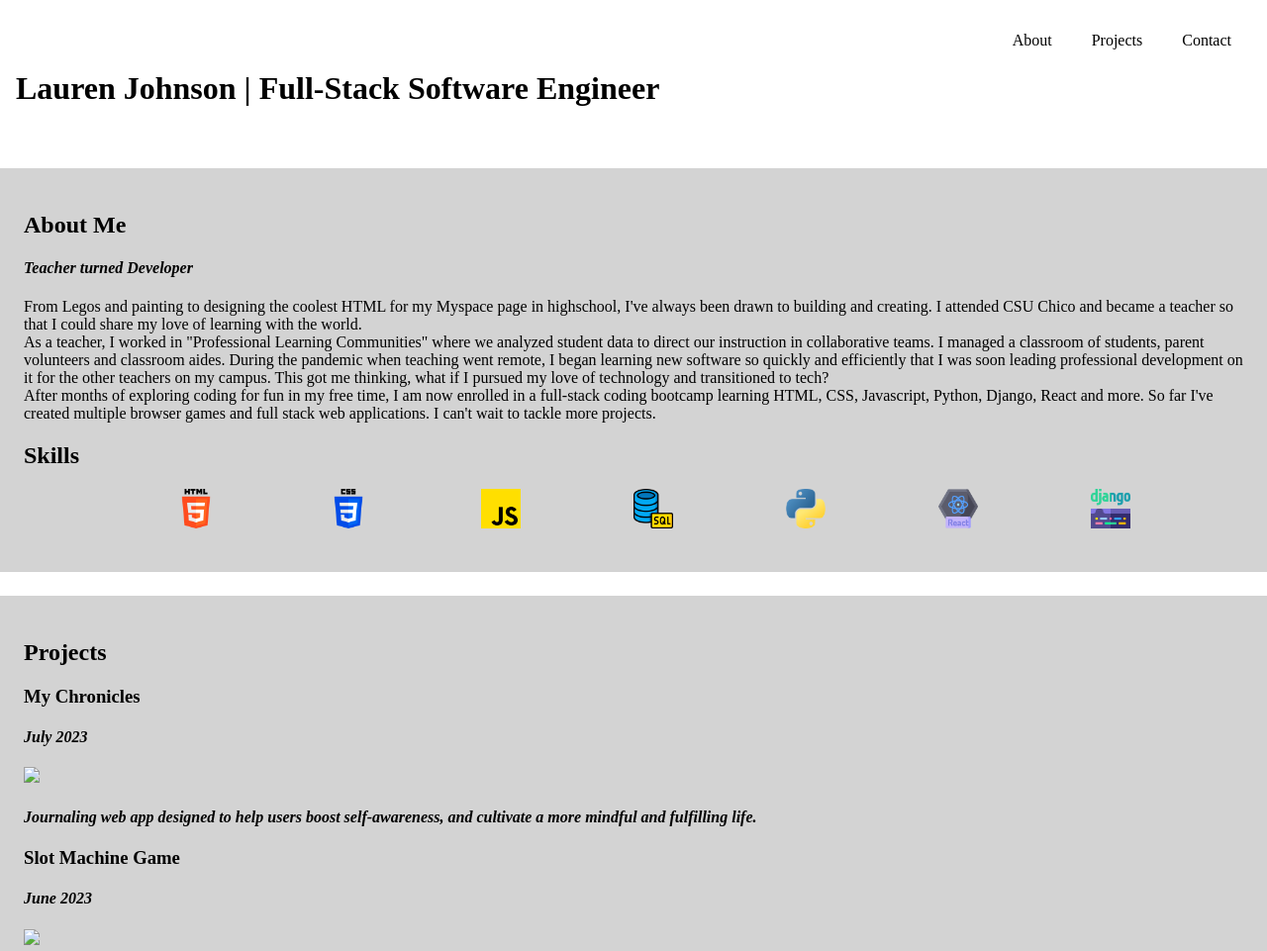
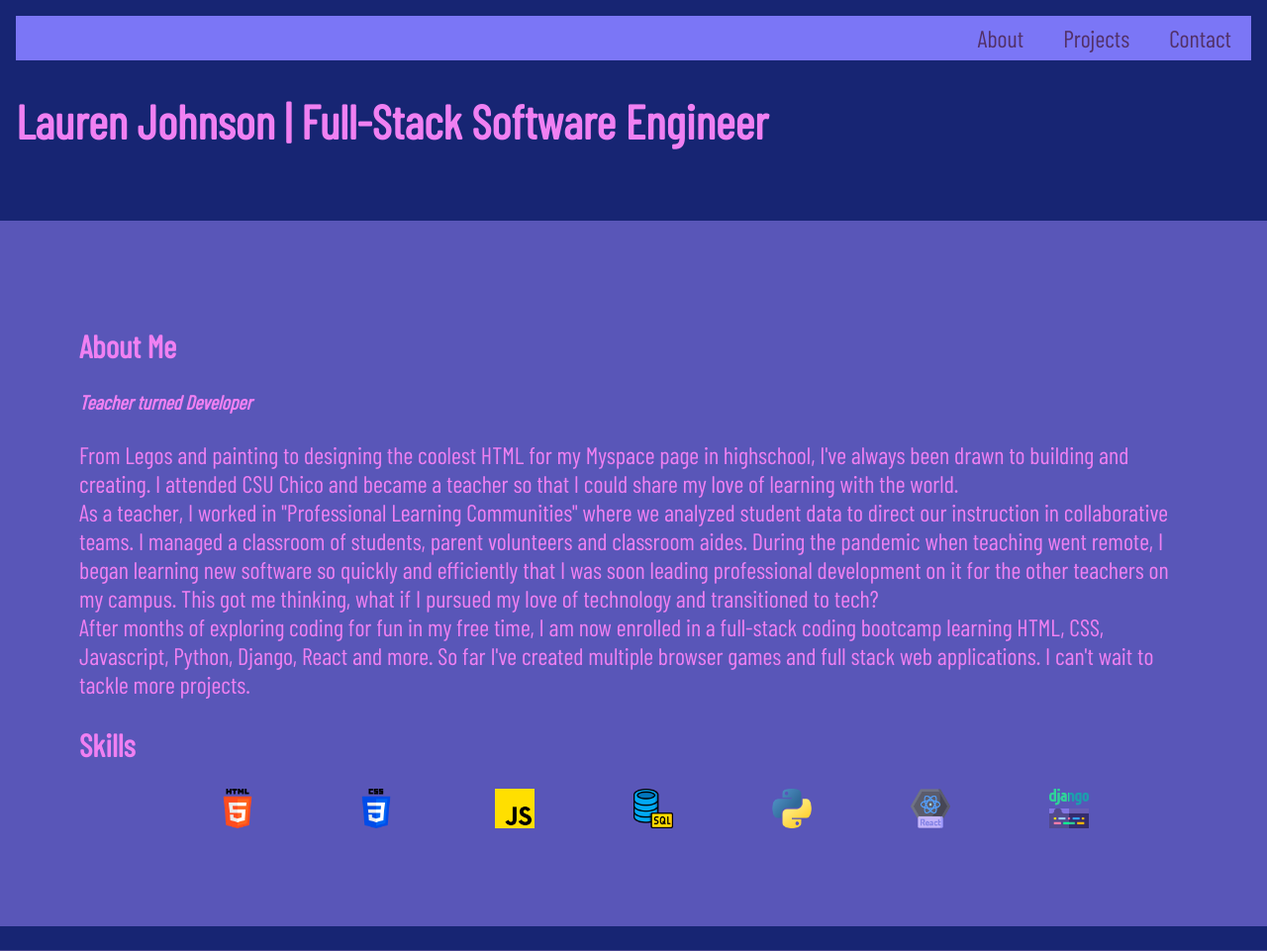
Before and after one commit to lauren-m-johnson/portfolio, a plain HTML site: page index.html in a window 1280 px wide. Shown: the top 961 px of the page at 99% size. Drawn offline with nearby package versions, Linux system fonts and the light colour scheme; a web font is replaced by a local one.

Commit message:
update css

```diff
--- a/index.html
+++ b/index.html
@@ -5,6 +5,9 @@
     <meta name="viewport" content="width=device-width, initial-scale=1.0">
     <title>Lauren Johnson | Portfolio</title>
     <link rel="stylesheet" type="text/css" href="styles.css" />
+    <link rel="preconnect" href="https://fonts.googleapis.com">
+    <link rel="preconnect" href="https://fonts.gstatic.com" crossorigin>
+    <link href="https://fonts.googleapis.com/css2?family=Barlow+Condensed:wght@100;300;400&display=swap" rel="stylesheet">
 </head>
 <body>
     <header>
--- a/styles.css
+++ b/styles.css
@@ -4,11 +4,16 @@ body {
     flex-direction: column;
     align-items: stretch;
     margin: 0;
+    background-color: #172573;
+    color: #F080F2;
+    font-family: 'Barlow Condensed', sans-serif;
 }
 
 nav {
-    padding: 0;
+    padding: 1vmin 0;
     margin: 0;
+    width: 100%;
+    background-color: #7b76f6;
 }
 
 nav ul {
@@ -16,12 +21,15 @@ nav ul {
     flex-direction: row;
     justify-content: flex-end;
     list-style: none;
+    padding: 0;
+    margin: 0;
   }
 
 nav li a {
     padding: 10px 20px;
     text-decoration: none;
-    color: black;
+    color: #523168;
+    font-size: 3vmin;
   }
 
   header {
@@ -36,13 +44,34 @@ footer {
     margin-top: 3vmin;
 }
 
+footer a {
+    color: #7b76f6;
+}
+
+h1 {
+    font-size: 6vmin;
+}
+
+h2 {
+    font-size: 4vmin;
+}
+
+h3 {
+    font-size: 3vmin;
+}
+
 h4 {
     font-style: italic;
+    font-size: 2.5vmin;
   }
 
+p {
+    font-size: 3vmin;
+}
+
 #about {
-    background-color: lightgray;
-    padding: 3vmin;
+    background-color: #5956b8;
+    padding: 10vmin;
     margin-top: 3vmin;
 }
 
@@ -58,17 +87,19 @@ h4 {
 }
 
 #projects {
-    background-color: lightgray;
-    padding: 3vmin;
+    background-color: #474591;
+    padding: 10vmin;
     margin-top: 3vmin;
 }
 
 #projects img {
     width: 50vmin;
+    opacity: 1;
+    transition: opacity 0.3s ease;
 }
 
 #contact {
-    background-color: lightgray;
+    background-color: #292852;
     padding: 3vmin;
     margin-top: 3vmin;
     display: flex;
@@ -94,9 +125,21 @@ h4 {
 
 #contact li a {
     text-decoration: none;
-    color: black;
+    color: #F080F2;
 }
 
 #contact img {
     width: 3vmin;
 }
+
+a:hover {
+    color: #12CAB5;
+}
+
+#contact li a:hover {
+    color: #12CAB5;
+}
+
+#projects img:hover {
+    opacity: 0.5;
+}
```
